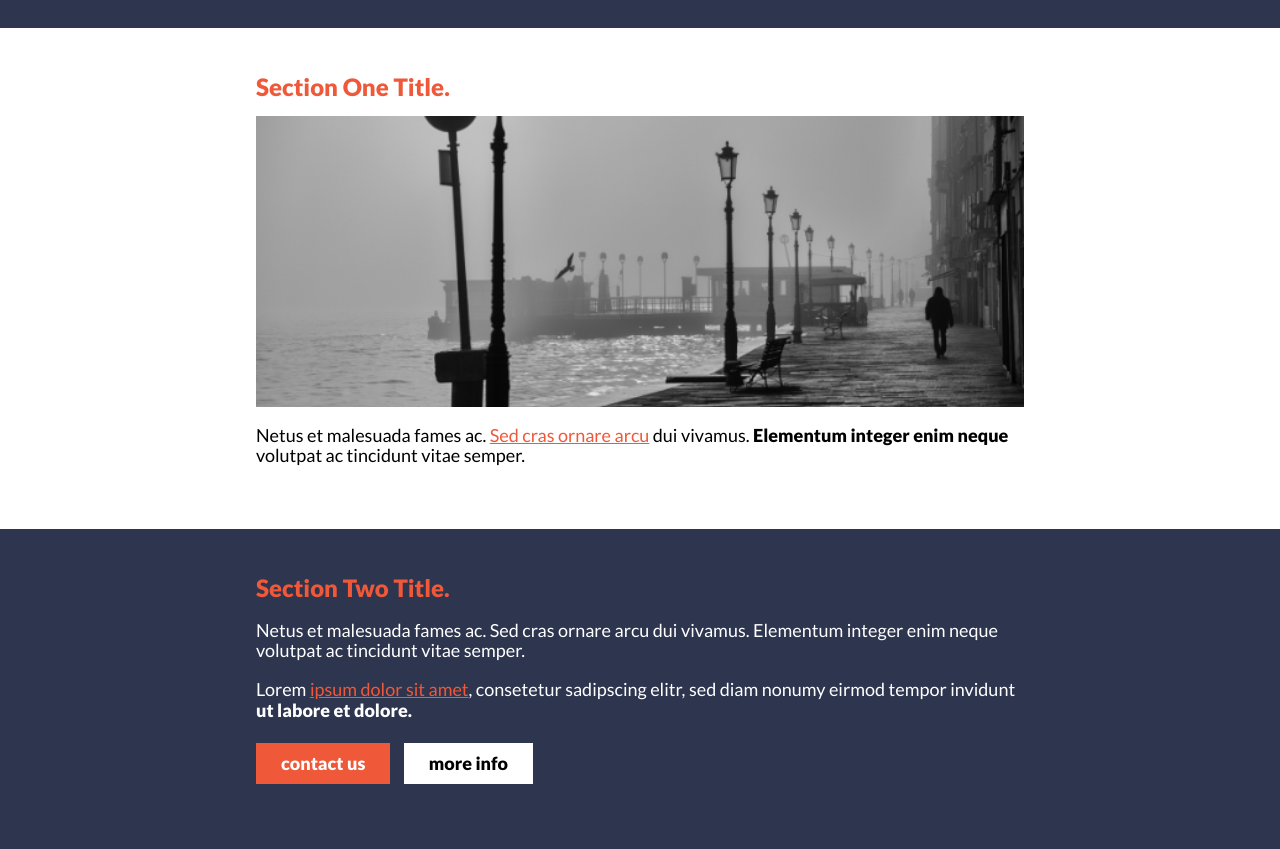
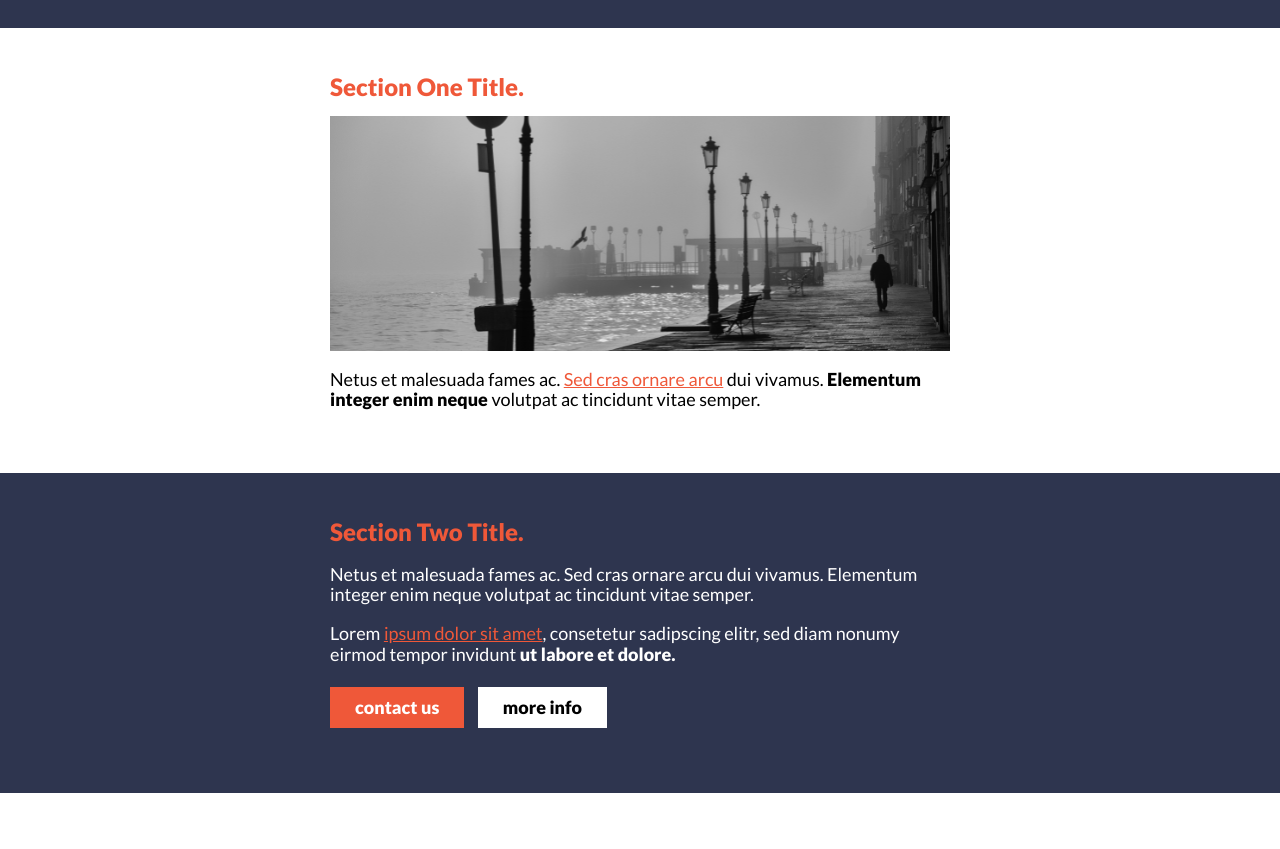
Before and after one commit to mf-dlcz/cssPractice, a website built with Vite: page index.html in a window 1280 px wide. Shown: the part 103-952 px from the top of the page. After the commit the page ends 896 px from the top, so only its background shows below. Built offline with nearby package versions, Linux system fonts and the light colour scheme.

Commit message:
Updated the size of the container and included a max-width

```diff
--- a/style/styles.css
+++ b/style/styles.css
@@ -25,7 +25,8 @@ header {
 */
 
 .container {
-  width: 60%;
+  width: 90%;
+  max-width: 620px;
   margin: 0 auto;
 }
 
```
